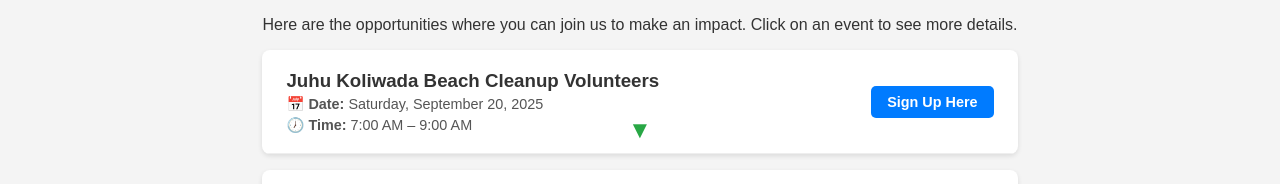
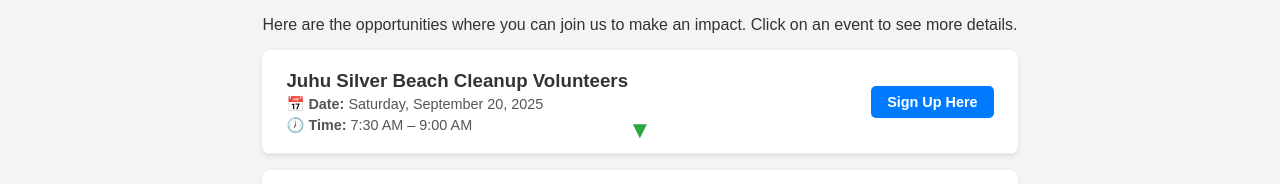
Before and after one commit to OG-DHRUV-1002/dns-website, a React (Create React App) app: page /upcoming-events in a window 1280 px wide. Shown: the part 218-402 px from the top of the page. Built offline with nearby package versions, Linux system fonts and the light colour scheme.

Commit message:
Update UpcomingEvents.js

```diff
--- a/src/pages/UpcomingEvents.js
+++ b/src/pages/UpcomingEvents.js
@@ -8,11 +8,11 @@ const UpcomingEvents = () => {
   // This data can be fetched from a server in the future
   const events = [
     {
-      title: 'Juhu Koliwada Beach Cleanup Volunteers',
+      title: 'Juhu Silver Beach Cleanup Volunteers',
       ngo: 'Bhumi with VFS Global',
       date: 'Saturday, September 20, 2025',
-      time: "7:00 AM – 9:00 AM",
-      location: "Juhu Koliwada Beach, Santacruz(West)",
+      time: "7:30 AM – 9:00 AM",
+      location: "Silver Beach, Juhu-Mumbai",
       description: 'This International Coastal Cleanup Day, let’s come together to create a real impact where it matters most — our oceans. Bhumi, in collaboration with VFS Global, is organizing large-scale coastal cleanups in Mumbai, and we are inviting corporates, Individuals, Colleges to come along.',
       link: 'https://forms.gle/Hn2qxrHLSfVGUKk49' // Replace with actual event link
     },
```
